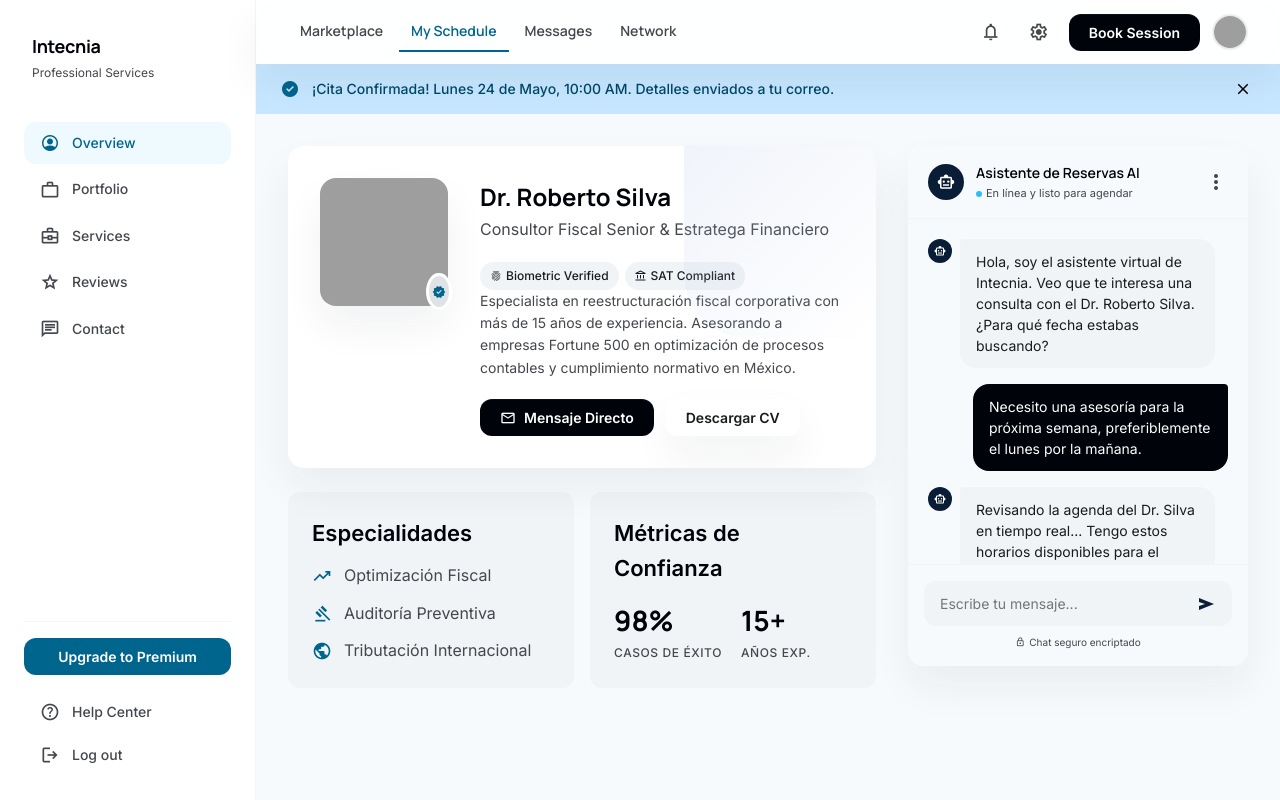
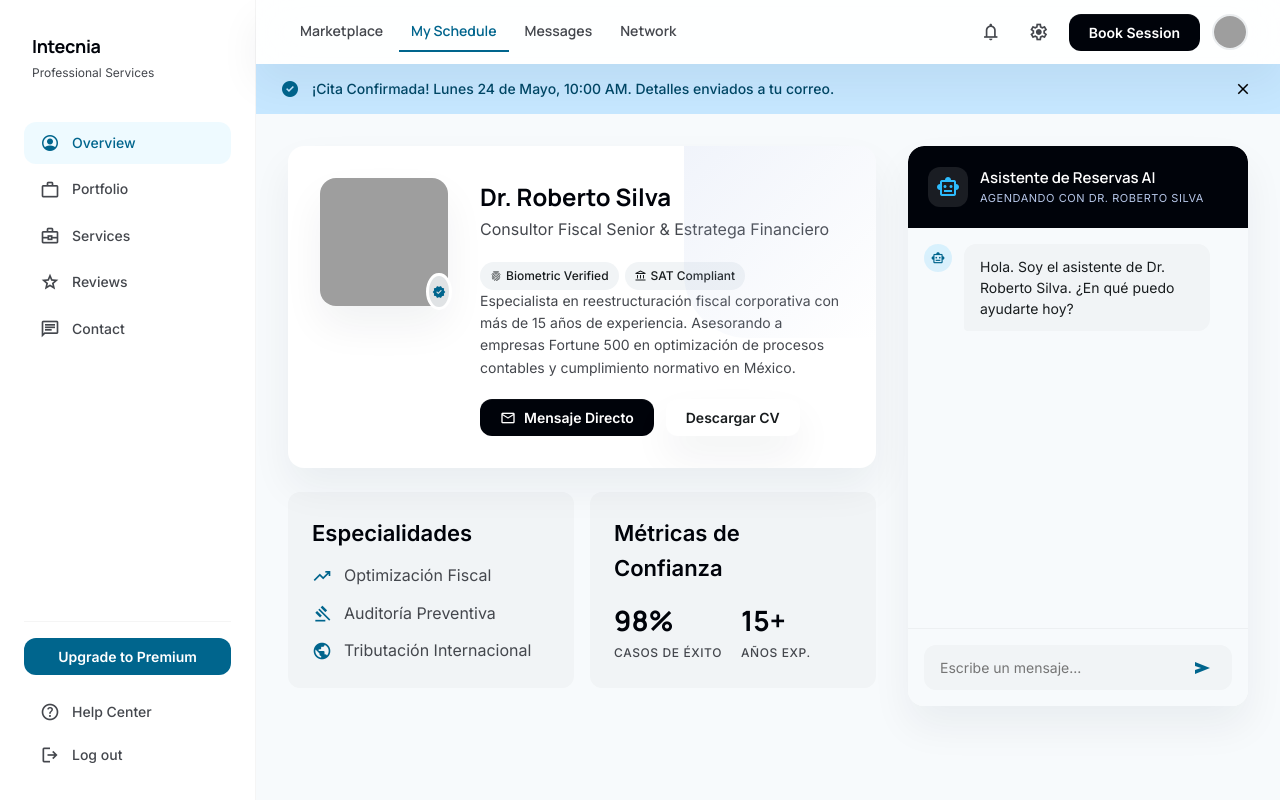
Before and after one commit to DORMAMMUJR/stitch_mexico_service_marketplace, a React (Vite) app in the folder app/: page /intecnia-profile in a window 1280 px wide. Built offline with nearby package versions, Linux system fonts and the light colour scheme; no server answers; grey boxes are pictures that could not be loaded.

Commit message:
chore: update IntecniaProfilePage

```diff
--- a/app/src/pages/IntecniaProfilePage.jsx
+++ b/app/src/pages/IntecniaProfilePage.jsx
@@ -1,6 +1,8 @@
 import React from 'react';
 import { Link } from 'react-router-dom';
 import { NotifBanner } from '../components/NotifBanner';
+import { ChatWidget } from '../components/ChatWidget';
+
 
 export function IntecniaProfilePage() {
   return (
@@ -116,50 +118,7 @@ export function IntecniaProfilePage() {
           </div>
 
           {/* Right: AI Chat */}
-          <div className="card" style={{ display: 'flex', flexDirection: 'column', height: '520px', position: 'sticky', top: '5rem' }}>
-            <div style={{ padding: '1rem 1.25rem', background: 'var(--surface-bright)', borderBottom: '1px solid var(--surface-container-low)', display: 'flex', alignItems: 'center', justifyContent: 'space-between' }}>
-              <div style={{ display: 'flex', alignItems: 'center', gap: '0.75rem' }}>
-                <div style={{ width: '2.25rem', height: '2.25rem', borderRadius: '50%', background: 'var(--primary-container)', display: 'flex', alignItems: 'center', justifyContent: 'center' }}>
-                  <span className="material-symbols-outlined" style={{ color: 'var(--on-primary)', fontSize: '18px' }}>smart_toy</span>
-                </div>
-                <div>
-                  <h3 style={{ fontSize: '0.875rem', fontWeight: 600, color: 'var(--primary)' }}>Asistente de Reservas AI</h3>
-                  <div style={{ display: 'flex', alignItems: 'center', gap: '0.25rem', fontSize: '0.6875rem', color: 'var(--on-surface-variant)' }}>
-                    <span style={{ width: '6px', height: '6px', borderRadius: '50%', background: 'var(--secondary-container)' }}></span> En línea y listo para agendar
-                  </div>
-                </div>
-              </div>
-              <button style={{ color: 'var(--on-surface-variant)', border: 'none', background: 'transparent' }}><span className="material-symbols-outlined">more_vert</span></button>
-            </div>
-
-            <div id="chat-messages" className="chat-messages" style={{ flex: 1, background: 'var(--background)' }}>
-              <div style={{ display: 'flex', gap: '0.5rem' }}>
-                <div style={{ width: '1.5rem', height: '1.5rem', borderRadius: '50%', background: 'var(--primary-container)', display: 'flex', alignItems: 'center', justifyContent: 'center', flexShrink: 0 }}>
-                  <span className="material-symbols-outlined" style={{ fontSize: '12px', color: 'var(--on-primary)' }}>smart_toy</span>
-                </div>
-                <div className="chat-bubble bot">Hola, soy el asistente virtual de Intecnia. Veo que te interesa una consulta con el Dr. Roberto Silva. ¿Para qué fecha estabas buscando?</div>
-              </div>
-              <div style={{ display: 'flex', justifyContent: 'flex-end' }}>
-                <div className="chat-bubble user">Necesito una asesoría para la próxima semana, preferiblemente el lunes por la mañana.</div>
-              </div>
-              <div style={{ display: 'flex', gap: '0.5rem' }}>
-                <div style={{ width: '1.5rem', height: '1.5rem', borderRadius: '50%', background: 'var(--primary-container)', display: 'flex', alignItems: 'center', justifyContent: 'center', flexShrink: 0 }}>
-                  <span className="material-symbols-outlined" style={{ fontSize: '12px', color: 'var(--on-primary)' }}>smart_toy</span>
-                </div>
-                <div className="chat-bubble bot">Revisando la agenda del Dr. Silva en tiempo real... Tengo estos horarios disponibles para el lunes:</div>
-              </div>
-            </div>
-
-            <div className="chat-input-area">
-              <div style={{ display: 'flex', alignItems: 'center', background: 'var(--surface-container-low)', borderRadius: 'var(--radius-lg)', padding: '0.5rem 1rem' }}>
-                <input id="chat-input" type="text" placeholder="Escribe tu mensaje..." style={{ flex: 1, background: 'transparent', fontSize: '0.875rem', padding: '0.375rem 0', border: 'none', outline: 'none' }} />
-                <button id="chat-send" style={{ color: 'var(--primary-container)', border: 'none', background: 'transparent' }}><span className="material-symbols-outlined icon-filled" style={{ fontSize: '20px' }}>send</span></button>
-              </div>
-              <p style={{ textAlign: 'center', fontSize: '0.625rem', color: 'var(--on-surface-variant)', marginTop: '0.5rem', display: 'flex', alignItems: 'center', justifyContent: 'center', gap: '0.25rem' }}>
-                <span className="material-symbols-outlined" style={{ fontSize: '10px' }}>lock</span> Chat seguro encriptado
-              </p>
-            </div>
-          </div>
+          <ChatWidget professionalName="Dr. Roberto Silva" />
         </div>
       </main>
     </div>
```
